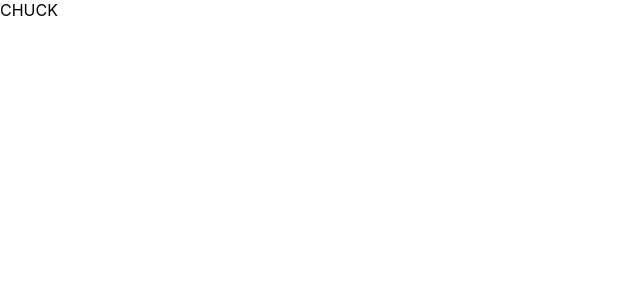
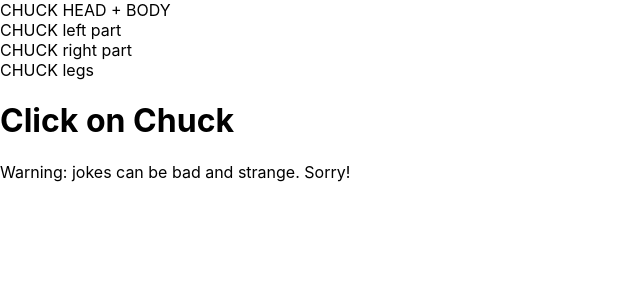
Before and after one commit to ananastasiap/chuck-says, a React (Vite) app: page / in a window 1280 px wide. Shown: the top 300 px of the page, without its empty margins (0-640 px from the left). Built offline with nearby package versions, Linux system fonts and the light colour scheme.

Commit message:
feat: main-main logic and functionality done

```diff
--- a/src/components/main-screen/components/chuck/chuck.component.tsx
+++ b/src/components/main-screen/components/chuck/chuck.component.tsx
@@ -1,22 +1,28 @@
 import axios from "axios"
 import { useAppDispatch } from "../../../../app/hooks"
 import { setCurrentJoke } from "../../store/slices"
+import { CHUCK_RANDOM_JOKES_API } from "../../constants"
 
 const Chuck: React.FC = () => {
   const dispatch = useAppDispatch()
 
   const fetchChuckJoke = async () => {
     try {
-      const response = await axios.get(
-        "https://api.chucknorris.io/jokes/random",
-      )
+      const response = await axios.get(CHUCK_RANDOM_JOKES_API)
       dispatch(setCurrentJoke(response.data.value))
     } catch (error) {
       console.error("Error fetching Chucks joke:", error)
     }
   }
 
-  return <div onClick={fetchChuckJoke}>CHUCK</div>
+  return (
+    <div>
+      <div onClick={fetchChuckJoke}>CHUCK HEAD + BODY</div>
+      <div onClick={fetchChuckJoke}>CHUCK left part</div>
+      <div onClick={fetchChuckJoke}>CHUCK right part</div>
+      <div onClick={fetchChuckJoke}>CHUCK legs</div>
+    </div>
+  )
 }
 
 export default Chuck
--- a/src/components/main-screen/components/chuck/joke/joke.component.tsx
+++ b/src/components/main-screen/components/joke/joke.component.tsx
@@ -1,4 +1,4 @@
-import { useAppSelector } from "../../../../../app/hooks"
+import { useAppSelector } from "../../../../app/hooks"
 
 const Joke = () => {
   const state = useAppSelector((state) => state.mainScreen)
--- /dev/null
+++ b/src/components/main-screen/components/welcome-text/index.ts
@@ -0,0 +1 @@
+export { default } from "./welcomeText"
--- /dev/null
+++ b/src/components/main-screen/components/welcome-text/welcomeText.tsx
@@ -0,0 +1,10 @@
+const WelcomeText: React.FC = () => {
+  return (
+    <div>
+      <h1>Click on Chuck</h1>
+      <p>Warning: jokes can be bad and strange. Sorry!</p>
+    </div>
+  )
+}
+
+export default WelcomeText
--- /dev/null
+++ b/src/components/main-screen/constants.ts
@@ -0,0 +1,2 @@
+export const CHUCK_RANDOM_JOKES_API: string =
+  "https://api.chucknorris.io/jokes/random"
--- a/src/components/main-screen/mainScreen.component.tsx
+++ b/src/components/main-screen/mainScreen.component.tsx
@@ -1,11 +1,13 @@
 import Chuck from "./components/chuck"
-import Joke from "./components/chuck/joke"
+import Joke from "./components/joke"
+import WelcomeText from "./components/welcome-text"
 
 const MainScreen: React.FC = () => {
   return (
     <div>
       <Joke />
       <Chuck />
+      <WelcomeText />
     </div>
   )
 }
```
Also changed, not shown: src/components/main-screen/components/joke/index.ts (renamed from src/components/main-screen/components/chuck/joke/index.ts).
